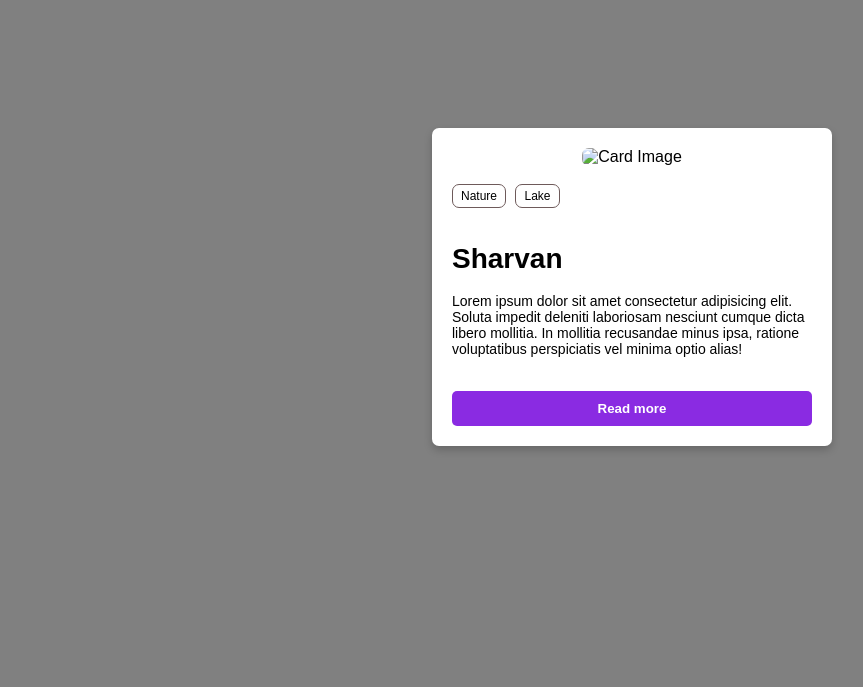
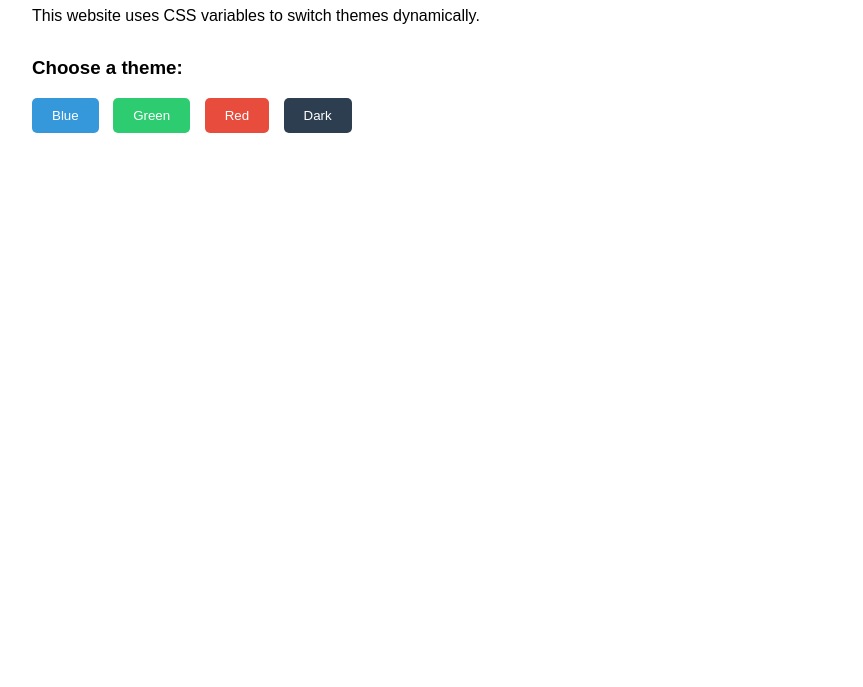
Before and after one commit to sharvan999/projects, a plain HTML site: page colours.html in a window 1280 px wide. Shown: the part 113-800 px from the top of the page, without its empty margins (8-871 px from the left). Drawn offline with Linux system fonts and the light colour scheme.

Commit message:
Add files via upload

```diff
--- a/colours.html
+++ b/colours.html
@@ -1,102 +1,89 @@
 <!DOCTYPE html>
 <html lang="en">
-
 <head>
-    <meta charset="UTF-8">
-    <meta name="viewport" content="width=device-width, initial-scale=1.0">
-    <title>CSS Card Design</title>
+  <meta charset="UTF-8" />
+  <meta name="viewport" content="width=device-width, initial-scale=1.0"/>
+  <title>Multicolor Theme Website</title>
   <style>
-        body {
-            background-color: gray;
-            margin: 0;
-            font-family: Arial, sans-serif;
+    :root {
+      --bg-color: #ffffff;
+      --text-color: #000000;
+      --primary-color: #3498db;
     }
 
-        .container {
-            display: flex;
-            justify-content: center;
-            align-items: center;
-            height: 100vh;
+    body {
+      background-color: var(--bg-color);
+      color: var(--text-color);
+      font-family: Arial, sans-serif;
+      padding: 2rem;
+      transition: background-color 0.3s, color 0.3s;
     }
 
-        .card {
-            background-color: white;
-            width: 400px;
-            border-radius: 7px;
-            overflow: hidden;
-            box-shadow: 0 4px 8px rgba(0,0,0,0.2);
+    h1 {
+      color: var(--primary-color);
     }
 
-        .image {
-            text-align: center;
-            padding: 20px;
+    .theme-switcher {
+      margin-top: 2rem;
     }
 
-        .image img {
-            border-radius: 7px;
-            width: 180px;
+    button {
+      margin-right: 10px;
+      padding: 10px 20px;
+      border: none;
+      cursor: pointer;
+      border-radius: 5px;
+      color: white;
     }
 
-        .capsules {
-            padding: 0 20px;
-        }
-
-        .capsules span {
-            border: 1px solid rgb(110, 90, 90);
-            padding: 4px 8px;
-            border-radius: 7px;
-            font-size: 12px;
-            margin-right: 5px;
-        }
-
-        .content {
-            padding: 20px;
-            font-size: 14px;
-        }
-
-        .btn {
-            display: block;
-            width: 90%;
-            margin: 0 auto 20px auto;
-            padding: 10px;
-            text-align: center;
-            background: blueviolet;
-            color: white;
-            border: none;
-            border-radius: 5px;
-            cursor: pointer;
-            font-weight: bold;
-        }
-
-        .btn:hover {
-            background: rgb(8, 72, 133);
-        }
+    .blue { background-color: #3498db; }
+    .green { background-color: #2ecc71; }
+    .red { background-color: #e74c3c; }
+    .dark { background-color: #2c3e50; }
   </style>
 </head>
+<body>
+  <h1>Welcome to the Multicolor Website</h1>
+  <p>This website uses CSS variables to switch themes dynamically.</p>
 
-<body>
-    <div class="container">
-        <div class="card">
-            <div class="image">
-                <img src="card.png" alt="Card Image">
+  <div class="theme-switcher">
+    <h3>Choose a theme:</h3>
+    <button class="blue" onclick="setTheme('blue')">Blue</button>
+    <button class="green" onclick="setTheme('green')">Green</button>
+    <button class="red" onclick="setTheme('red')">Red</button>
+    <button class="dark" onclick="setTheme('dark')">Dark</button>
   </div>
 
-            <div class="capsules">
-                <span>Nature</span>
-                <span>Lake</span>
-            </div>
+  <script>
+    const themes = {
+      blue: {
+        '--bg-color': '#ffffff',
+        '--text-color': '#000000',
+        '--primary-color': '#3498db'
+      },
+      green: {
+        '--bg-color': '#ffffff',
+        '--text-color': '#000000',
+        '--primary-color': '#2ecc71'
+      },
+      red: {
+        '--bg-color': '#ffffff',
+        '--text-color': '#000000',
+        '--primary-color': '#e74c3c'
+      },
+      dark: {
+        '--bg-color': '#1e1e1e',
+        '--text-color': '#f0f0f0',
+        '--primary-color': '#9b59b6'
+      }
+    };
 
-            <div class="content">
-                <h1>Sharvan</h1>
-                <p>Lorem ipsum dolor sit amet consectetur adipisicing elit. Soluta impedit deleniti laboriosam nesciunt
-                    cumque
-                    dicta libero mollitia. In mollitia recusandae minus ipsa, ratione voluptatibus perspiciatis vel minima
-                    optio alias!</p>
-            </div>
-
-            <button type="submit" class="btn">Read more</button>
-        </div>
-    </div>
+    function setTheme(name) {
+      const theme = themes[name];
+      for (let varName in theme) {
+        document.documentElement.style.setProperty(varName, theme[varName]);
+      }
+    }
+  </script>
 </body>
-
 </html>
```
Lines whose indentation alone changed are shown as unchanged.
